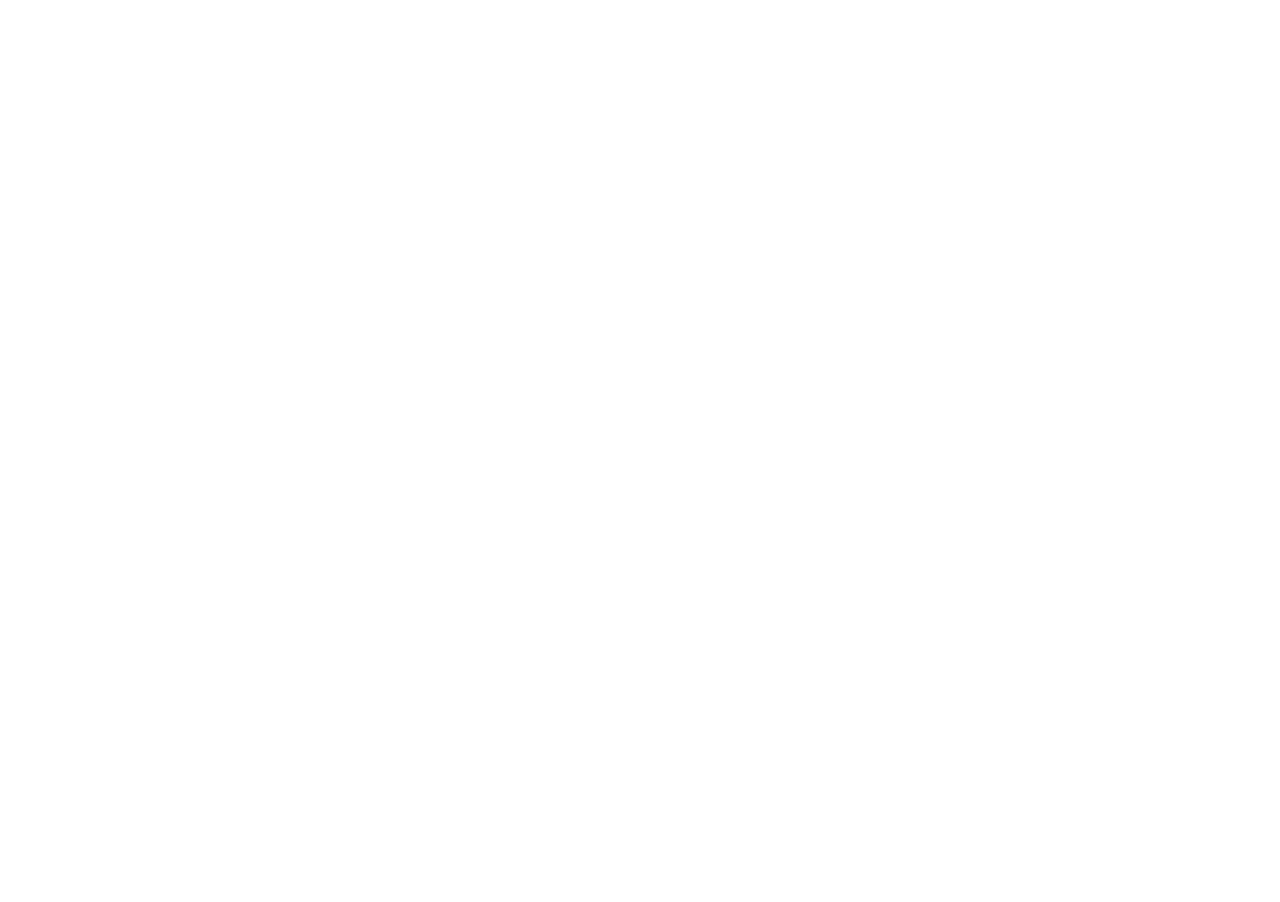
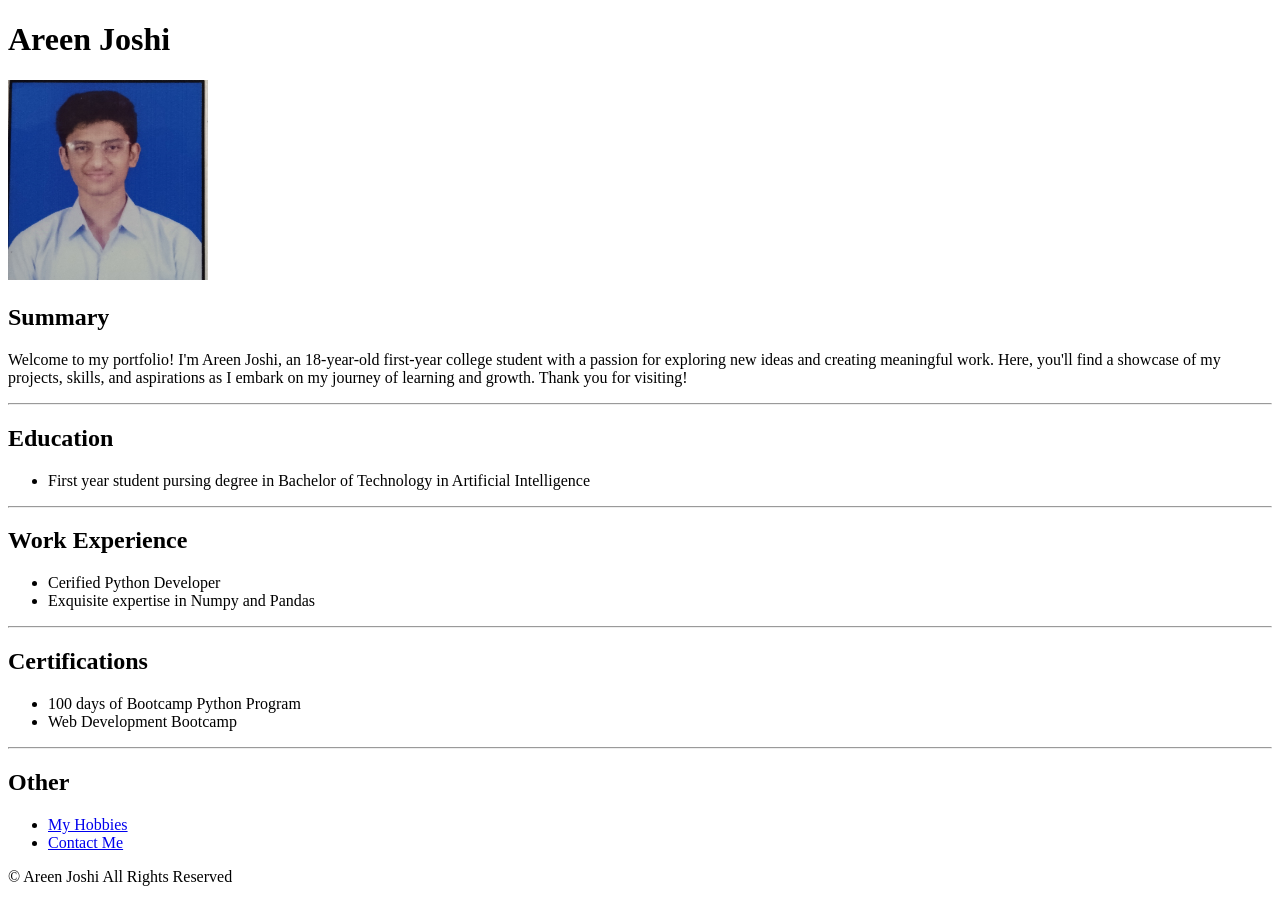
Before and after one commit to Areen3112/html-portfolio, a plain HTML site: page index.html in a window 1280 px wide. Before the commit the page ends 800 px from the top, so only its background shows below. Drawn offline with Linux system fonts and the light colour scheme.

Commit message:
Add files via upload

```diff
--- a/index.html
+++ b/index.html
@@ -1,15 +1,41 @@
-<!-- TODO 1: Create the HTML Boilerplate -->
+<!DOCTYPE html>
+<html lang="en">
+<head>
+  <meta charset="UTF-8">
+  <meta name="viewport" content="width=device-width, initial-scale=1.0">
+  <title>My Resume</title>
+</head>
+<body>
+  <h1>Areen Joshi</h1>
+  <img src="My Photo.jpg" height="200" width="200" alt="My Profile Photo" srcset="">
+  <h2>Summary</h2>
+  <p>Welcome to my portfolio! I'm Areen Joshi, an 18-year-old first-year college student with a passion for exploring new ideas and creating meaningful work. Here, you'll find a showcase of my projects, skills, and aspirations as I embark on my journey of learning and growth. Thank you for visiting!</p>
+  <hr>
+  <h2>Education</h2>
+  <ul>
+    <li>First year student pursing degree in Bachelor of Technology in Artificial Intelligence</li>
+  </ul>
+  <hr>
+  <h2>Work Experience</h2>
+  <ul>
+    <li>Cerified Python Developer</li>
+    <li>Exquisite expertise in Numpy and Pandas</li>
+  </ul>
+  <hr>
+  <h2>Certifications</h2>
+  <ul>
+    <li>100 days of Bootcamp Python Program</li>
+    <li>Web Development Bootcamp</li>
+  </ul>
+  <hr>
+  <h2>Other</h2>
+  <ul>
+    <li><a href="my_hobbies.html">My Hobbies</a></li>
+    <li><a href="contact_me.html">Contact Me</a></li>
+  </ul>
+  <footer>
+    <p>© Areen Joshi All Rights Reserved</p>
+  </footer>
 
-<!-- TODO 2: Add Your previous projects' HTML into the public folder -->
-
-<!-- TODO 3: Take screenshots of your project previews and add the images to the images folder -->
-
-<!-- TODO 4: Add titles/subtitles etc. -->
-
-<!-- TODO 5: Add a link to the project pages -->
-
-<!-- TODO 6: Add images to show the project previews
-HINT for TODO 6: You can use the height attribute set to 200 to make the image smaller:
-https://developer.mozilla.org/en-US/docs/Web/HTML/Element/img#attr-height -->
-
-<!-- TODO 7: Add the Contact Me and About Me page links -->
+</body>
+</html>
```
Also changed, not shown: contact_me.html (added, +16 -0 lines), my_hobbies.html (added, +18 -0 lines), My Photo.jpg (added).
